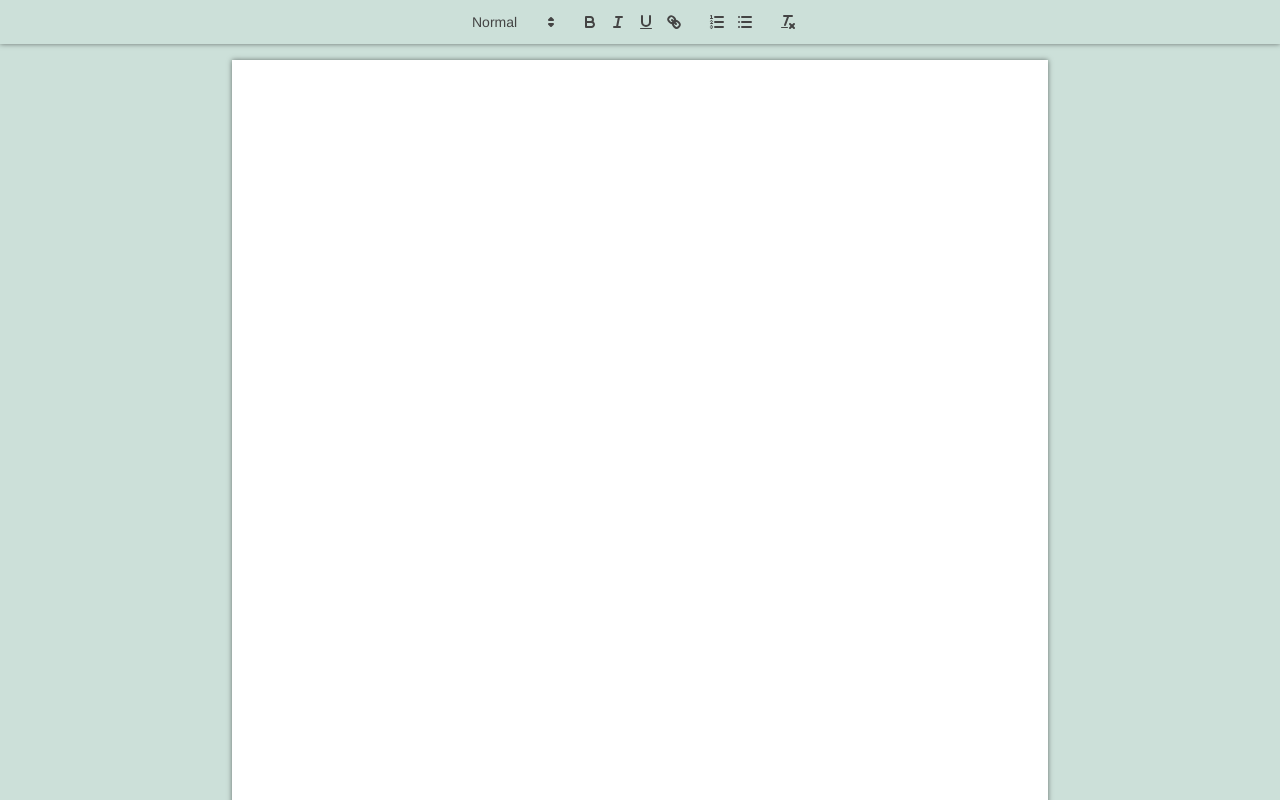
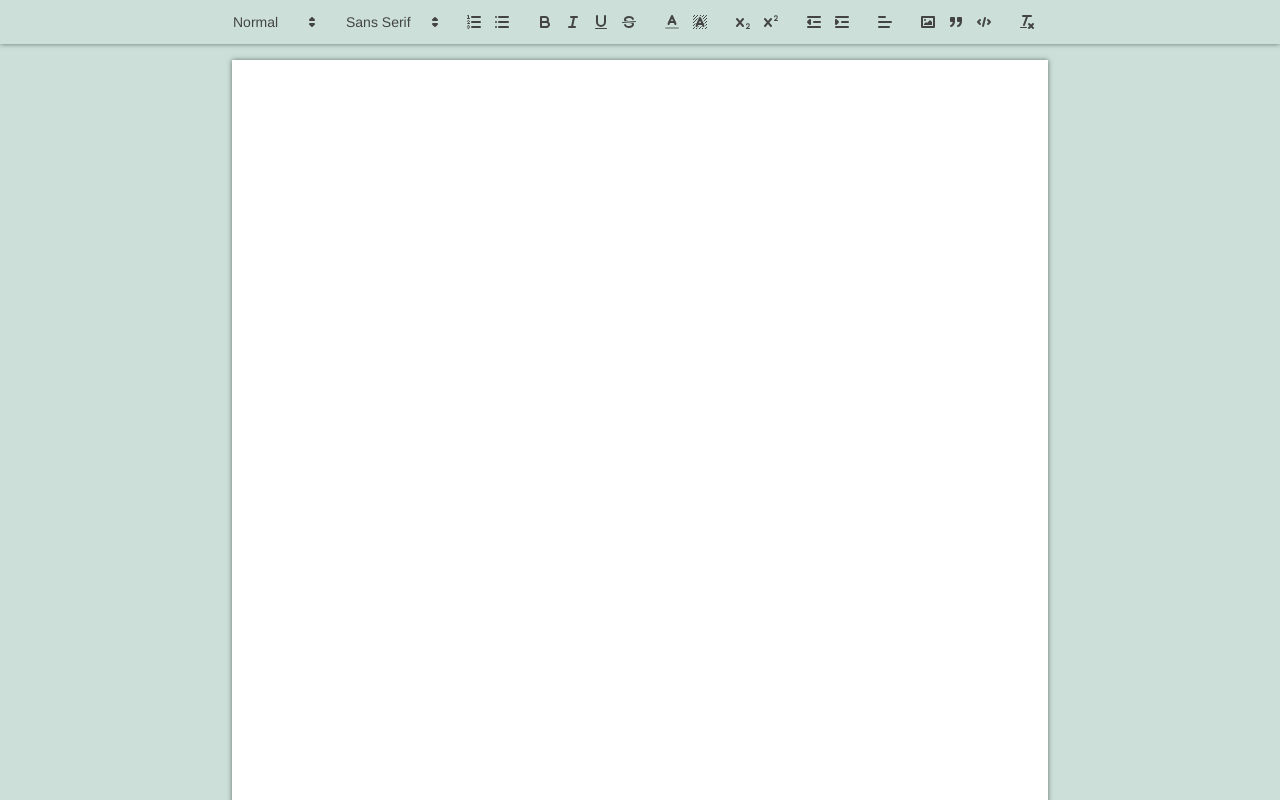
Before and after one commit to joshua111000/dokument, a React (Create React App) app in the folder client/: page / in a window 1280 px wide. Shown: the top 800 px of the page. Built offline with nearby package versions, Linux system fonts and the light colour scheme.

Commit message:
Toolbar features

```diff
--- a/client/src/components/TextEditor.js
+++ b/client/src/components/TextEditor.js
@@ -1,6 +1,19 @@
 import { useCallback } from 'react'
 import Quill from 'quill'
 import 'quill/dist/quill.snow.css'
+
+const TOOLBAR_OPTIONS = [
+    [{ header: [1, 2, 3, 4, 5, 6, false] }],
+    [{ font: [] }],
+    [{ list: "ordered" }, { list: "bullet" }],
+    ["bold", "italic", "underline","strike"],
+    [{ color: [] }, { background: [] }],
+    [{ script: "sub" }, { script: "super" }],
+    [{ "indent": "-1"}, { "indent": "+1" }],
+    [{ align: [] }],
+    ["image", "blockquote", "code-block"],
+    ["clean"],
+  ]
 
 const TextEditor = () => {
 
@@ -11,7 +24,10 @@
     const editor = document.createElement('div')
     wrapper.append(editor)
     new Quill(editor, {
-      theme: 'snow'
+      theme: 'snow',
+      modules: {
+          toolbar: TOOLBAR_OPTIONS
+      }
     })
   }, [])
 
```
